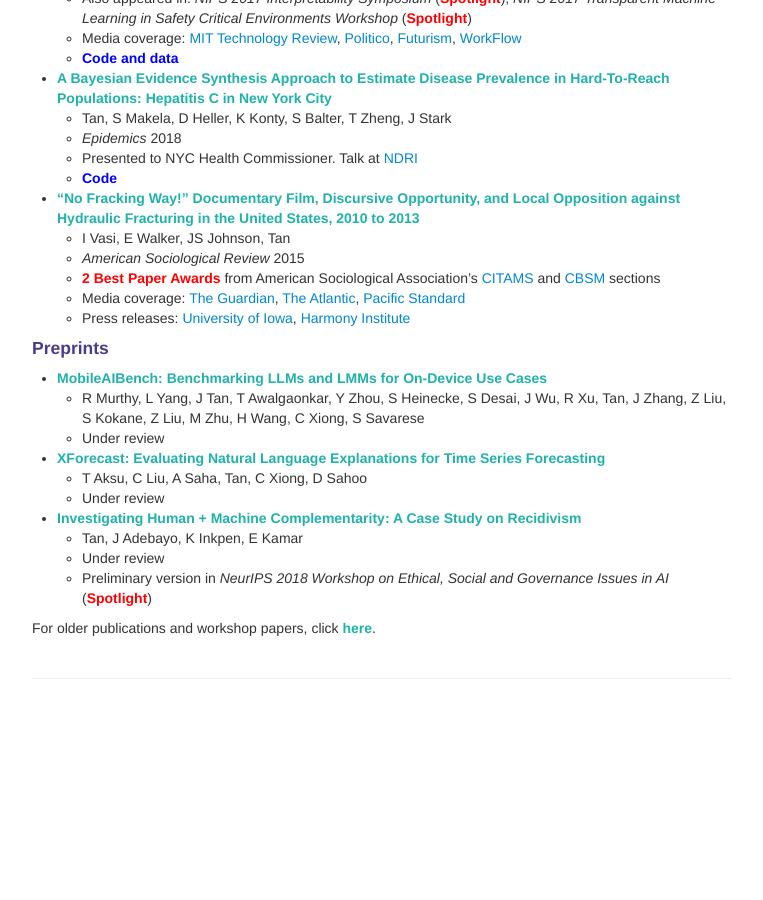
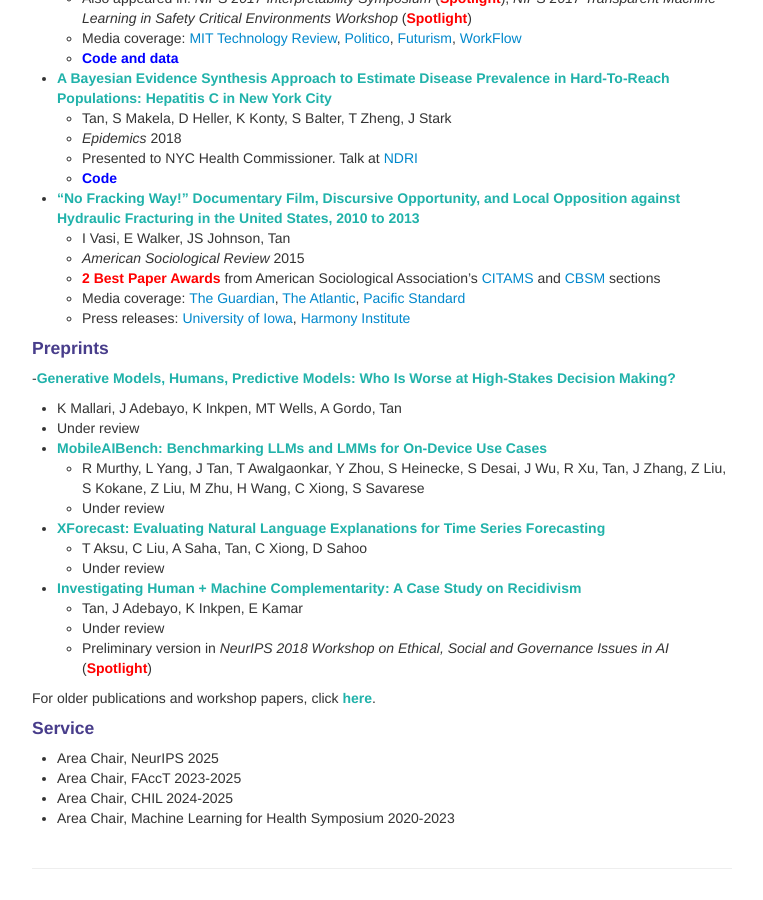
Before and after one commit to shftan/shftan.github.io, a Jekyll site: the page built from index.md, in a window 1280 px wide and 900 px high, scrolled down 1824 px. Shown: the whole window, without its empty margins (258-1021 px from the left). Built offline with Jekyll 4.4.1, drawn with Linux system fonts in a browser that asks for light colours; before the commit the page ends 2534 px from its top, so only the background shows below that.

Commit message:
Update index.md

```diff
--- a/index.md
+++ b/index.md
@@ -106,6 +106,9 @@ For other news, click <a class="paper" href="oldernews.html">here</a>.
    - Press releases: [University of Iowa](http://www.newswise.com/articles/the-power-of-film), [Harmony Institute](https://harmonylabs.org/gasland)
 
 <h4>Preprints</h4>
+-<a class="paper" href="https://arxiv.org/abs/2410.15471">Generative Models, Humans, Predictive Models: Who Is Worse at High-Stakes Decision Making?</a>
+   - K Mallari, J Adebayo, K Inkpen, MT Wells, A Gordo, Tan
+   - Under review
 - <a class="paper" href="https://arxiv.org/abs/2406.10290">MobileAIBench: Benchmarking LLMs and LMMs for On-Device Use Cases</a>
    - R Murthy, L Yang, J Tan, T Awalgaonkar, Y Zhou, S Heinecke, S Desai, J Wu, R Xu, Tan, J Zhang, Z Liu, S Kokane, Z Liu, M Zhu, H Wang, C Xiong, S Savarese
    - Under review
@@ -118,3 +121,9 @@ For other news, click <a class="paper" href="oldernews.html">here</a>.
    - Preliminary version in _NeurIPS 2018 Workshop on Ethical, Social and Governance Issues in AI_ (<span class="highlight">Spotlight</span>)
 
 For older publications and workshop papers, click <a class="paper" href="olderpublications.html">here</a>.
+
+<h4>Service</h4>
+- Area Chair, NeurIPS 2025
+- Area Chair, FAccT 2023-2025
+- Area Chair, CHIL 2024-2025
+- Area Chair, Machine Learning for Health Symposium 2020-2023
```
Also changed, not shown: other parts of index.md (+2 -2 lines).
